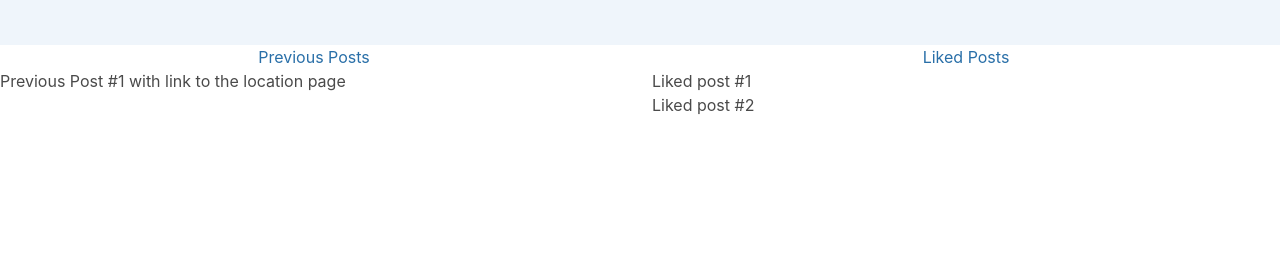
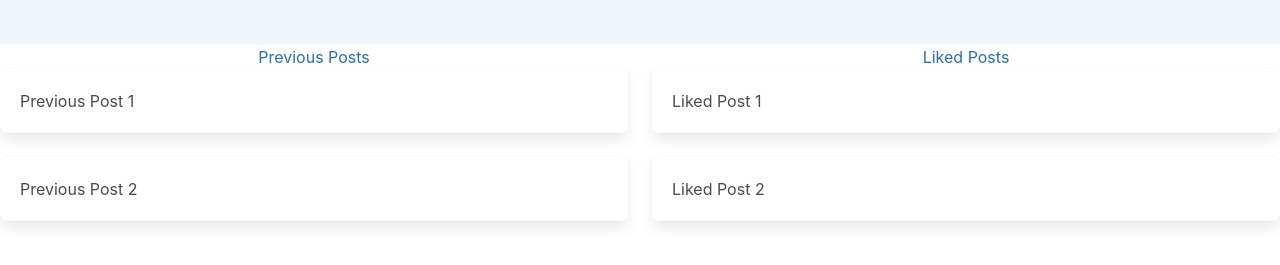
Before and after one commit to chelene3/426FinalProject, a website: page profile_mockpage.html in a window 1280 px wide. Shown: the part 437-702 px from the top of the page. Drawn offline with nearby package versions, Linux system fonts and the light colour scheme.

Commit message:
added more bulma/css to profile page

```diff
--- a/home.js
+++ b/home.js
@@ -49,6 +49,7 @@ const registerSearchButton = function () {
 
 const handleSearchButtonPress = function (event) {
   window.location.href="mock_location_page.html";
+  //TO DO LINK TO SPECIFIC PAGE RATHER THAN JUST MOCK LOCATION PAGE
 };
 
 // https://www.geeksforgeeks.org/login-form-using-node-js-and-mongodb/
--- a/profile_mockpage.html
+++ b/profile_mockpage.html
@@ -31,12 +31,21 @@
     <div class="columns is-multiline is-mobile">
         <div class="column is-half">
             <h2 class="has-text-centered has-text-info-dark">Previous Posts</h2>
-            <p>Previous Post #1 with link to the location page</p>
+            <div class="box">
+                <p>Previous Post 1</p>
+            </div>
+            <div class="box">
+                <p>Previous Post 2</p>
+            </div>
         </div>
         <div class="column is-half">
             <h2 class="has-text-centered has-text-info-dark">Liked Posts</h2>
-            <p>Liked post #1</p>
-            <p>Liked post #2</p>
+            <div class="box">
+                <p>Liked Post 1</p>
+            </div>
+            <div class="box">
+                <p>Liked Post 2</p>
+            </div>
         </div>
     </div>
 
```
